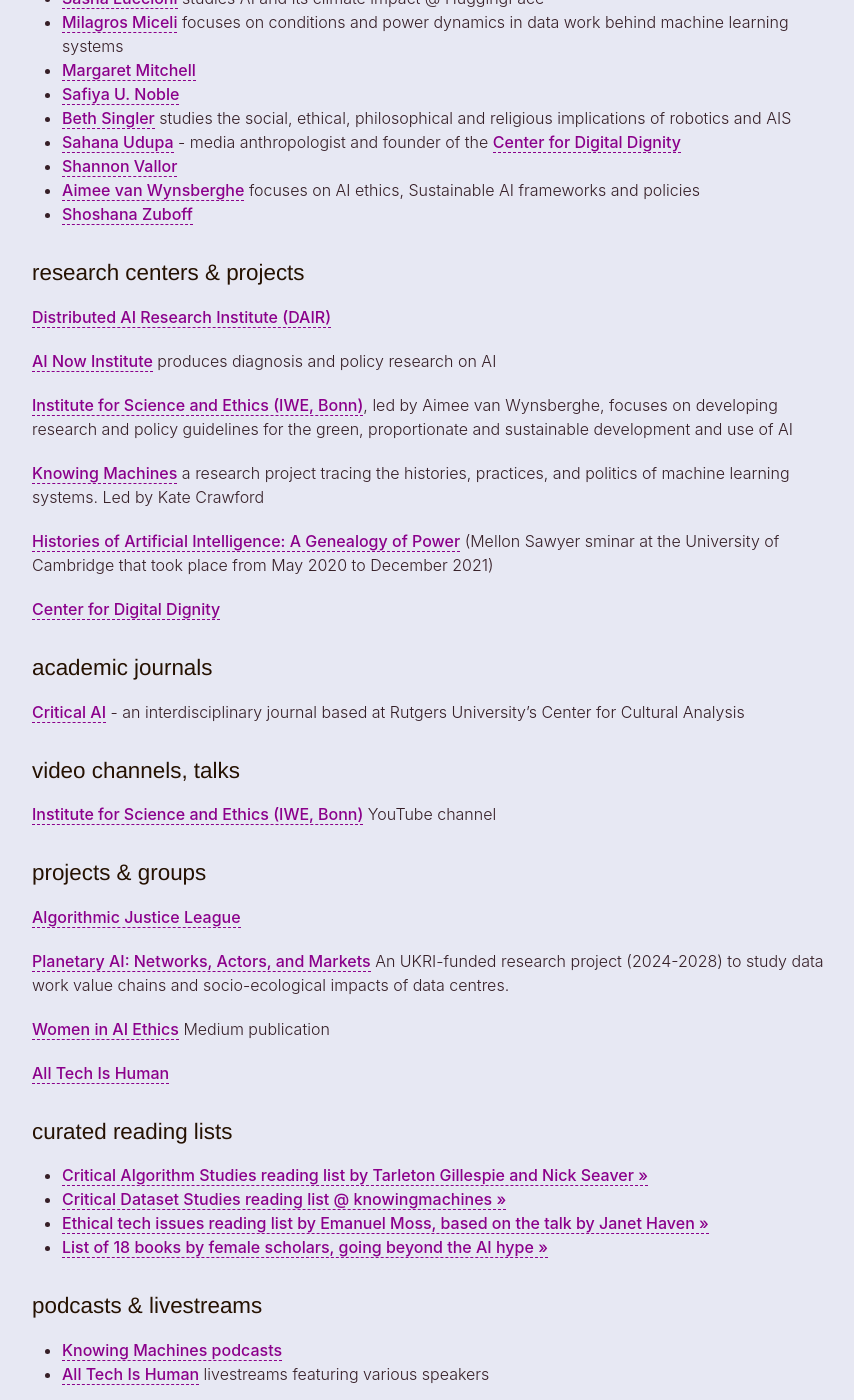
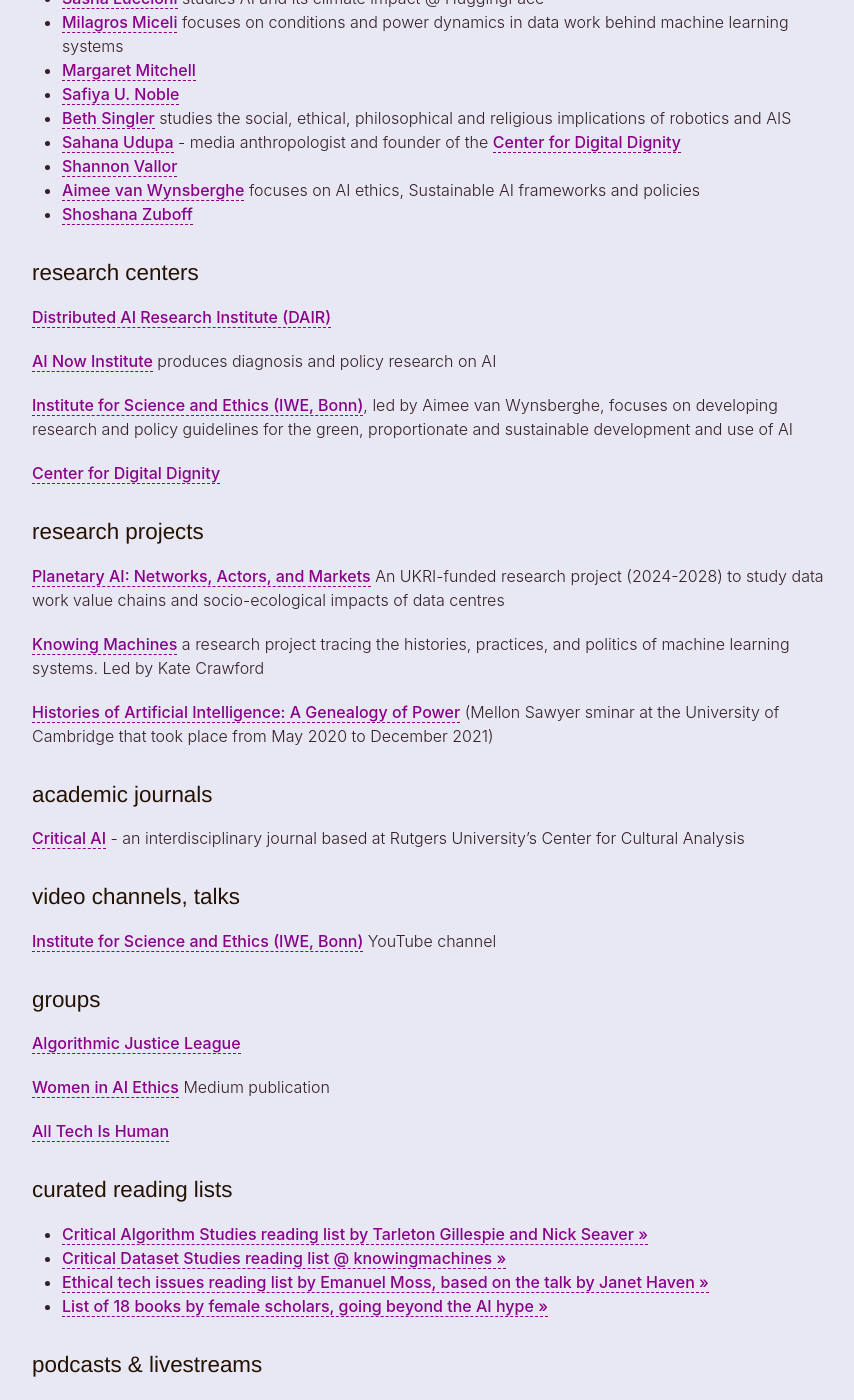
Before and after one commit to technosemiotics/technosemiotics.net, a Jekyll site: the page built from _pages/critical-ai-scholars.md, in a window 1280 px wide and 1400 px high, scrolled down 451 px. Shown: the whole window, without its empty margins (208-1062 px from the left). Built offline with Jekyll 4.4.1, drawn with Linux system fonts in a browser that asks for light colours; part of the change alters nothing that is shown.

Commit message:
rearrange research projects

```diff
--- a/_pages/critical-ai-scholars.md
+++ b/_pages/critical-ai-scholars.md
@@ -29,7 +29,7 @@ permalink: /critical-ai-scholars/
 - [Shoshana Zuboff](https://shoshanazuboff.com/)
 
 
-## research centers & projects
+## research centers
 
 [Distributed AI Research Institute (DAIR)](https://www.dair-institute.org/)
 
@@ -37,12 +37,15 @@ permalink: /critical-ai-scholars/
 
 [Institute for Science and Ethics (IWE, Bonn)](https://www.iwe.uni-bonn.de/en), led by Aimee van Wynsberghe, focuses on developing research and policy guidelines for the green, proportionate and sustainable development and use of AI
 
+[Center for Digital Dignity](https://www.fordigitaldignity.com/)
+
+## research projects
+
+[Planetary AI: Networks, Actors, and Markets](https://planetaryai.net/) An UKRI-funded research project (2024-2028) to study data work value chains and socio-ecological impacts of data centres
+
 [Knowing Machines](https://knowingmachines.org/about) a research project tracing the histories, practices, and politics of machine learning systems. Led by Kate Crawford
 
 [Histories of Artificial Intelligence: A Genealogy of Power](https://www.ai.hps.cam.ac.uk/) (Mellon Sawyer sminar at the University of Cambridge that took place from May 2020 to December 2021)
-
-[Center for Digital Dignity](https://www.fordigitaldignity.com/)
-
 
 ## academic journals
 
@@ -58,11 +61,9 @@ permalink: /critical-ai-scholars/
 
 
 
-## projects & groups
+## groups
 
 [Algorithmic Justice League](https://www.ajl.org/)
-
-[Planetary AI: Networks, Actors, and Markets](https://planetaryai.net/) An UKRI-funded research project (2024-2028) to study data work value chains and socio-ecological impacts of data centres.
 
 [Women in AI Ethics](https://medium.com/women-in-ai-ethics) Medium publication
 
```
